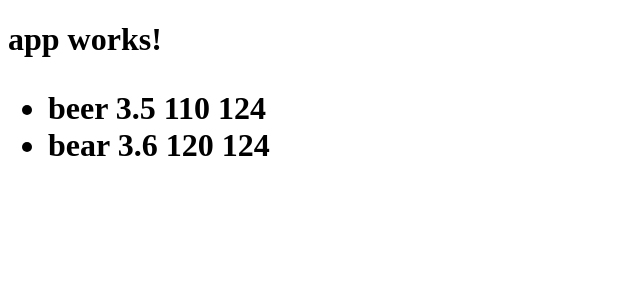
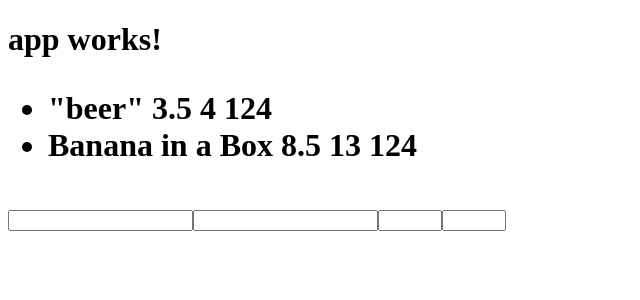
Before and after one commit to camander321/kegs-list, an Angular app: page / in a window 1280 px wide. Shown: the top 300 px of the page, without its empty margins (0-640 px from the left). Built offline with nearby package versions, Linux system fonts and the light colour scheme.

Commit message:
add keg-edit component

```diff
--- a/src/app/app.component.html
+++ b/src/app/app.component.html
@@ -1,4 +1,5 @@
 <h1>
   {{title}}
   <app-keg-list [childKegList]="masterKegList"></app-keg-list>
+  <app-keg-edit></app-keg-edit>
 </h1>
--- a/src/app/app.module.ts
+++ b/src/app/app.module.ts
@@ -5,11 +5,13 @@ import { HttpModule } from '@angular/http';
 
 import { AppComponent } from './app.component';
 import { KegListComponent } from './keg-list/keg-list.component';
+import { KegEditComponent } from './keg-edit/keg-edit.component';
 
 @NgModule({
   declarations: [
     AppComponent,
-    KegListComponent
+    KegListComponent,
+    KegEditComponent
   ],
   imports: [
     BrowserModule,
--- /dev/null
+++ b/src/app/keg-edit/keg-edit.component.html
@@ -0,0 +1,6 @@
+<form >
+  <input type="text" name="name">
+  <input type="number" name="price">
+  <input type="number" max="100" min="0" name="abv">
+  <input type="number" max="124" min="0" name="pints">
+</form>
--- /dev/null
+++ b/src/app/keg-edit/keg-edit.component.ts
@@ -0,0 +1,18 @@
+import { Component, OnInit,  Input, Output, EventEmitter } from '@angular/core';
+import { Keg } from '../models/keg.model'
+
+@Component({
+  selector: 'app-keg-edit',
+  templateUrl: './keg-edit.component.html',
+  styleUrls: ['./keg-edit.component.css']
+})
+export class KegEditComponent implements OnInit {
+
+  @Input() selectedKeg: Keg;
+  @Output() clickedDone = new EventEmitter();
+  constructor() { }
+
+  ngOnInit() {
+  }
+
+}
--- a/src/app/keg-list/keg-list.component.ts
+++ b/src/app/keg-list/keg-list.component.ts
@@ -11,7 +11,7 @@ export class KegListComponent implements OnInit {
   constructor() {}
 
   ngOnInit() {
-    this.childKegList.push(new Keg('beer', 3.5, 110));
-    this.childKegList.push(new Keg('bear', 3.6, 120));
+    this.childKegList.push(new Keg('"beer"', 3.5, 4));
+    this.childKegList.push(new Keg('Banana in a Box', 8.50, 13));
   }
 }
```
Also changed, not shown: src/app/keg-edit/keg-edit.component.css (added), 1 other file (tests, documents, lock files or other folders).
